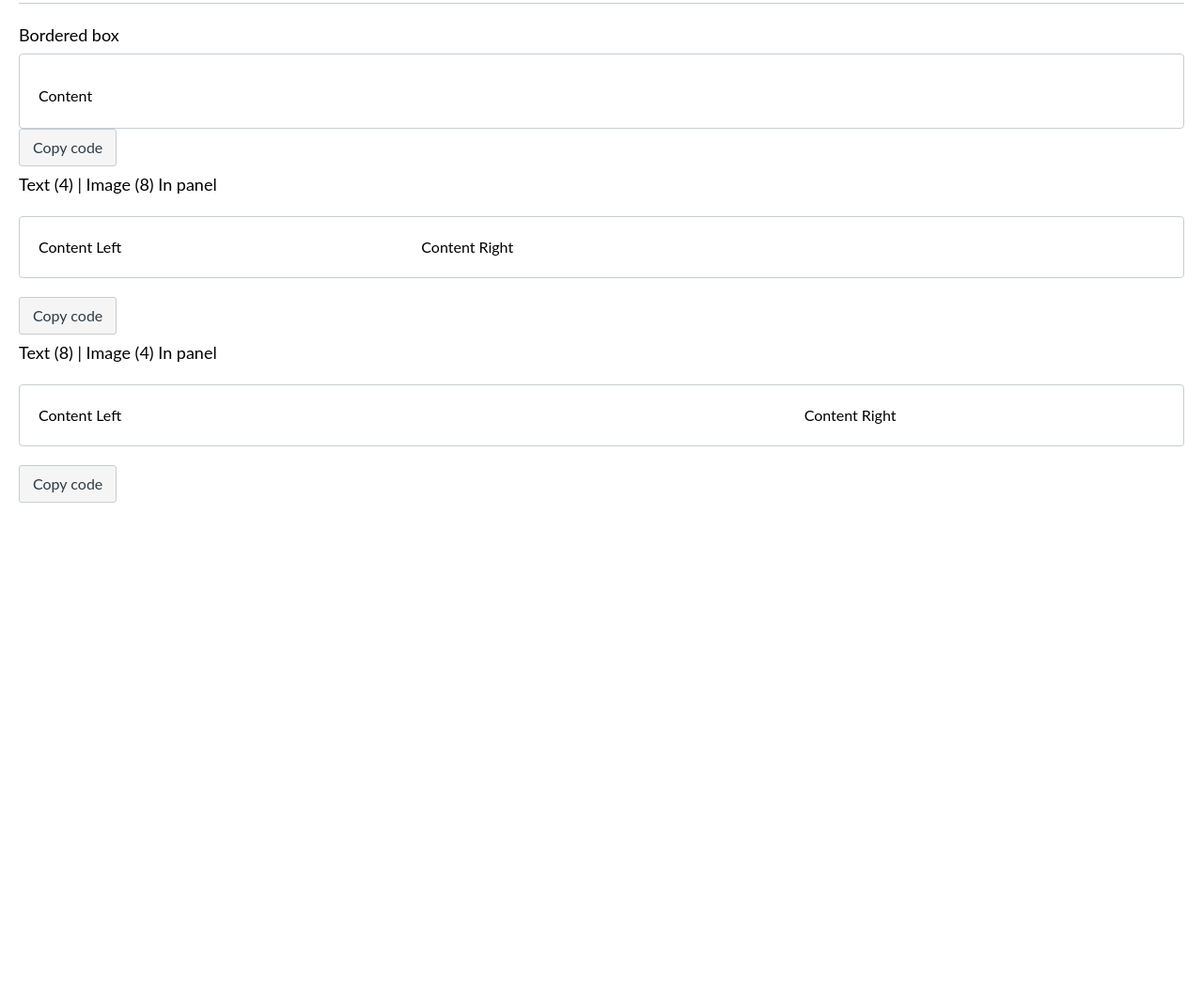
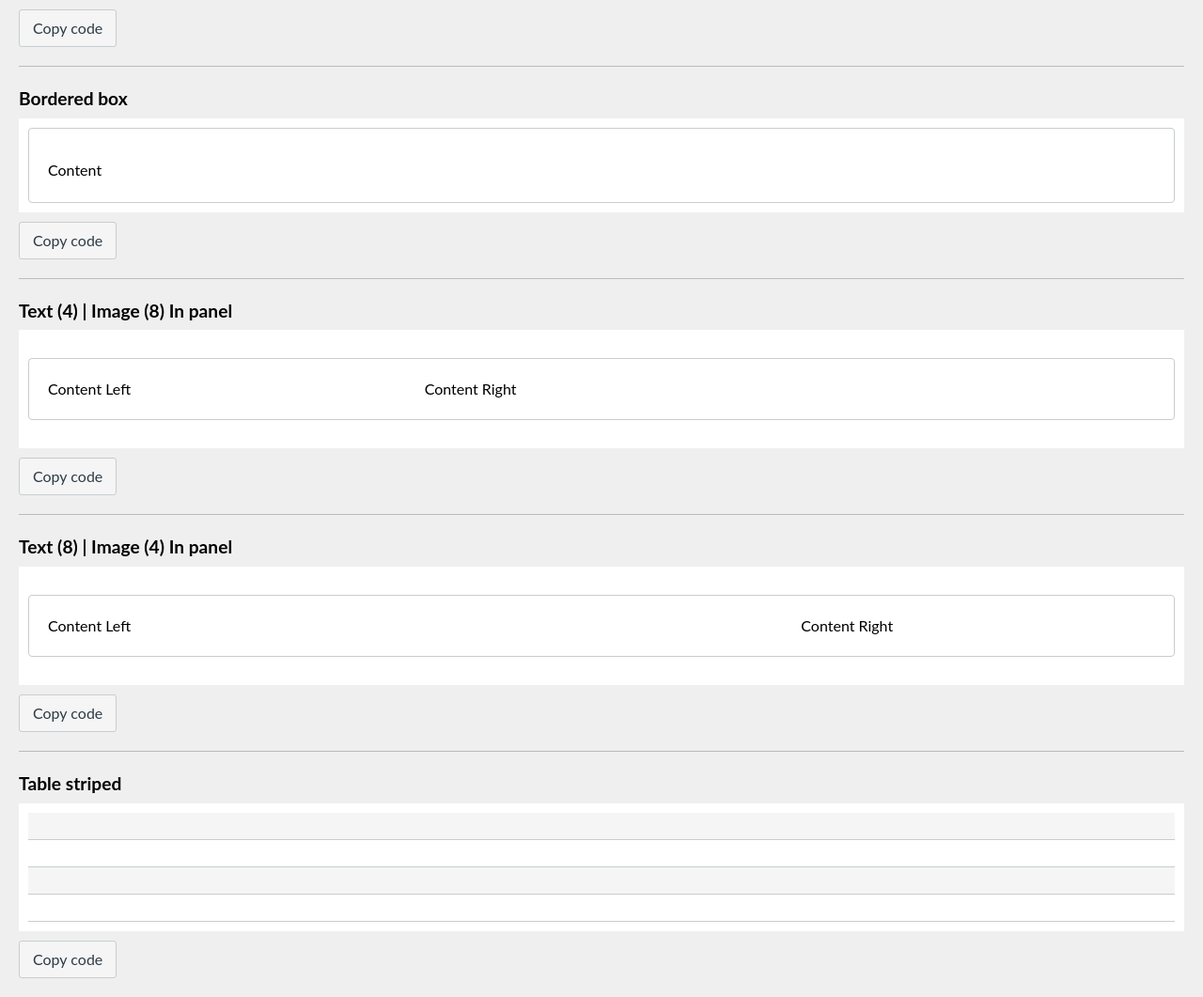
Before and after one commit to ricoshae/canvaslms-uielements, a plain HTML site: page index.html in a window 1280 px wide. Shown: the part 300-1361 px from the top of the page at 94% size. Before the commit the page ends 855 px from the top, so only its background shows below. Drawn offline with nearby package versions, Linux system fonts and the light colour scheme.

Commit message:
Added table

```diff
--- a/default.css
+++ b/default.css
@@ -0,0 +1,23 @@
+body {
+	background-color:#efefef;
+}
+
+.copythis
+{
+	background-color:#fff;
+	padding:10px;
+}
+
+
+.copybutton {
+	margin-top:10px;
+}
+
+h4
+{
+	border-top:1px solid #bbb;
+	margin-top:20px;
+	padding-top:20px;
+	font-size:larger;
+	font-weight:bold;
+}
--- a/index.html
+++ b/index.html
@@ -1,7 +1,9 @@
 <html>
 
 <head>
+
     <link rel="stylesheet" href="common-ddc28ab3b2.css" media="screen">
+     <link rel="stylesheet" href="default.css" media="screen">
     <script src="https://ajax.googleapis.com/ajax/libs/jquery/3.7.1/jquery.min.js"></script>
     <script src="ui-elements.js"></script>
 </head>
@@ -39,26 +41,21 @@
         </div>
         <!-- Grid row End -->
     </div>
-    <hr>
+
     <h4>Bordered box</h4>
     <div class="copythis">
         <!-- Border Box Start -->
-        <div class="pad-box border border-trbl border-round"  style="padding-bottom: 10px;">
+        <div class="pad-box border border-trbl border-round" style="padding-bottom: 10px;">
             <p>Content</p>
         </div>
         <!-- Border Box End -->
     </div>
-
     <h4>Text (4) | Image (8) In panel</h4>
     <div class="copythis">
         <div class="content-box pad-box border border-trbl border-round">
             <div class="row grid-row">
-        <div class="col-md-4">
-            Content Left
-        </div>
-          <div class="col-md-8">
-            Content Right
-        </div>
+                <div class="col-md-4"> Content Left </div>
+                <div class="col-md-8"> Content Right </div>
             </div>
         </div>
     </div>
@@ -66,16 +63,32 @@
     <div class="copythis">
         <div class="content-box pad-box border border-trbl border-round">
             <div class="row grid-row">
-        <div class="col-md-8">
-            Content Left
-        </div>
-          <div class="col-md-4">
-            Content Right
+                <div class="col-md-8"> Content Left </div>
+                <div class="col-md-4"> Content Right </div>
             </div>
         </div>
     </div>
+    <h4>Table striped</h4>
+    <div class="copythis">
+        <table class="ic-Table ic-Table--striped ic-Table--hover-row" style="width: 100%;">
+            <tr>
+                <td></td>
+                <td></td>
+            </tr>
+            <tr>
+                <td></td>
+                <td></td>
+            </tr>
+            <tr>
+                <td></td>
+                <td></td>
+            </tr>
+            <tr>
+                <td></td>
+                <td></td>
+            </tr>
+        </table>
     </div>
-
 </body>
 
 </html>
```
Lines whose indentation alone changed are shown as unchanged.
